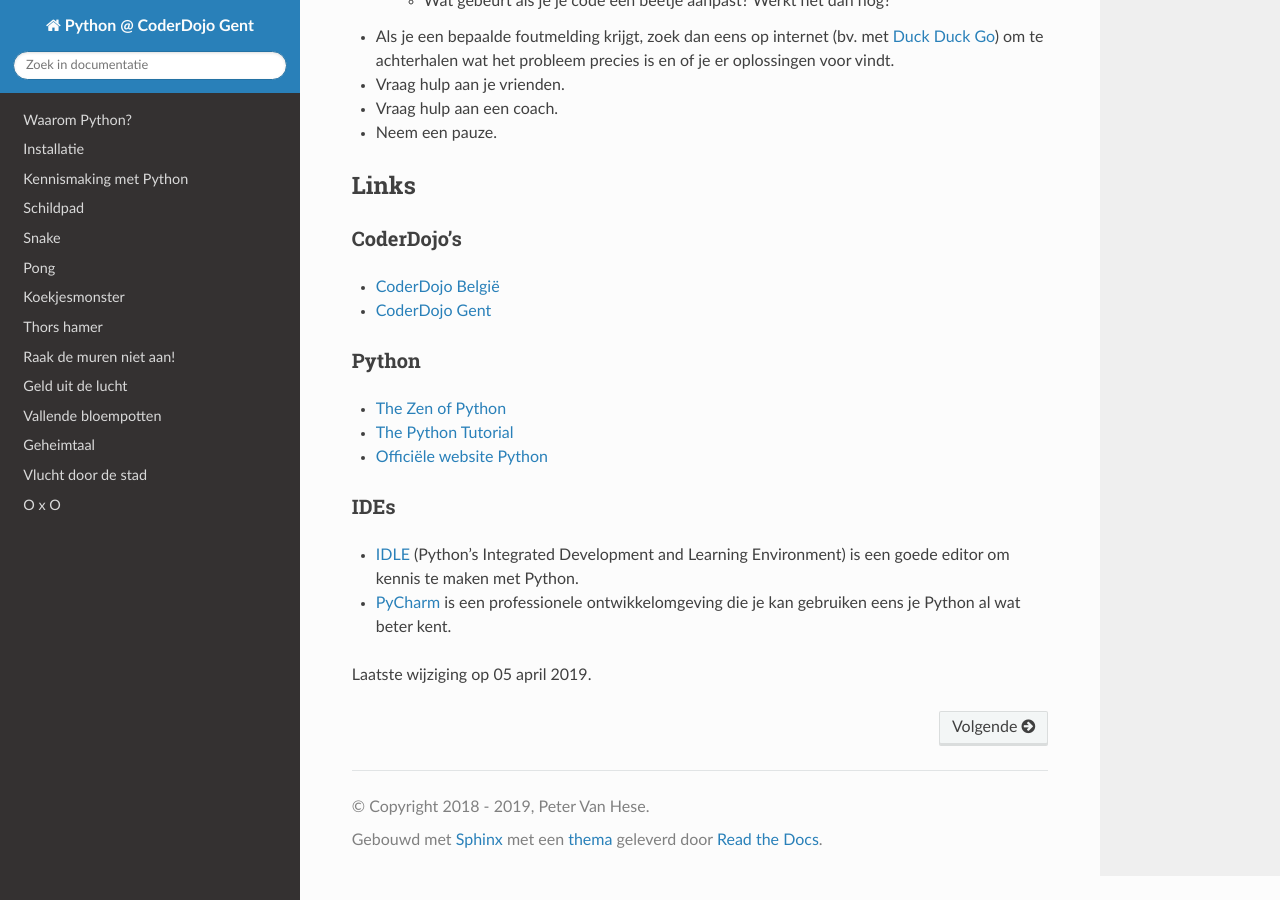
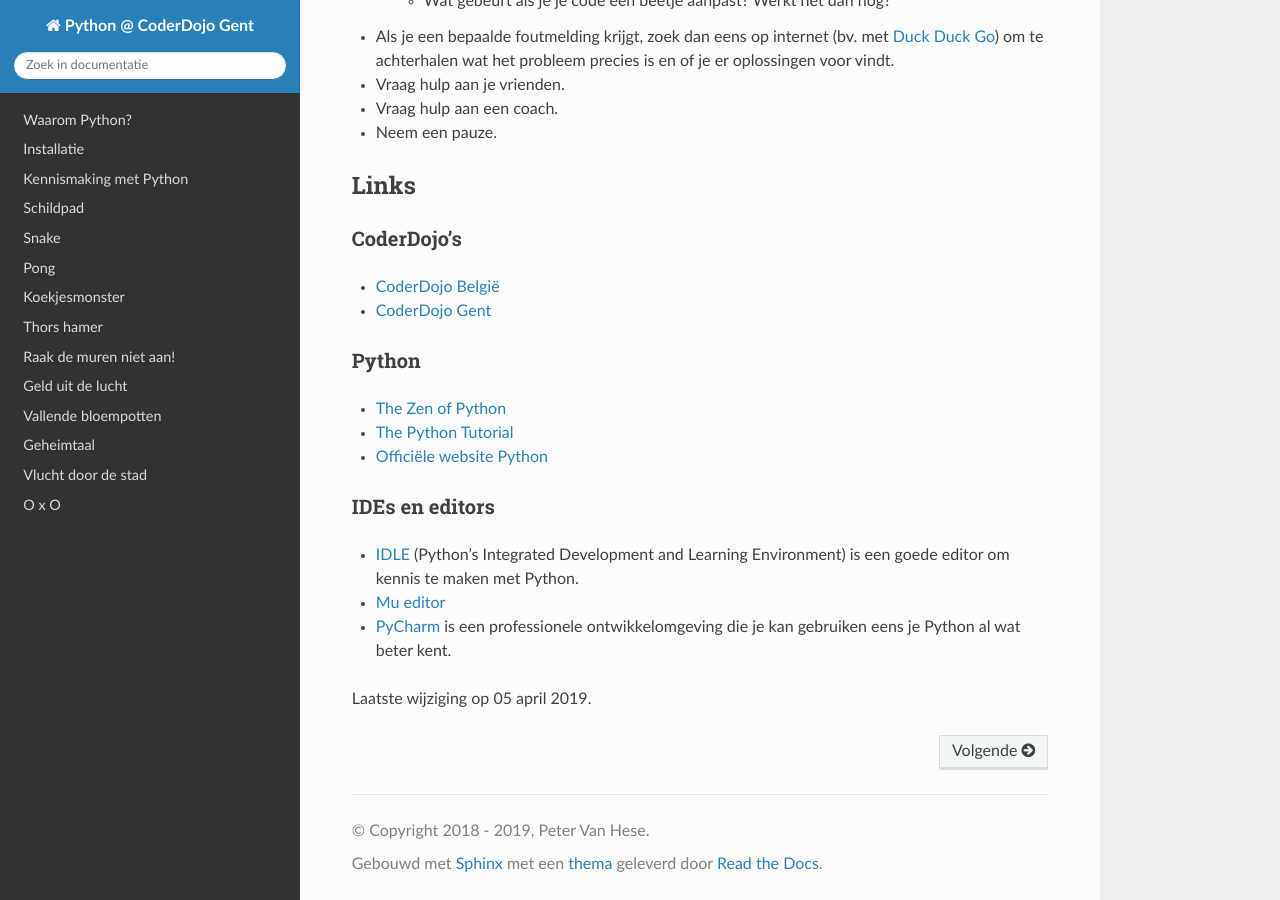
Before and after one commit to pvanhese/CoderDojoGentPython, a Sphinx documentation site: the page built from docs/index.rst, in a window 1280 px wide and 900 px high, scrolled down 1687 px. Built offline with Sphinx 7.4.7 and the Read the Docs theme 2.0.0, drawn with Linux system fonts in a browser that asks for light colours.

Commit message:
Add link to Mu editor

```diff
--- a/docs/index.rst
+++ b/docs/index.rst
@@ -173,17 +173,19 @@ Python
 .. _The Python Tutorial: https://docs.python.org/3.7/tutorial/index.html#tutorial-index
 .. _Officiële website Python: https://www.python.org/
 
-
-IDEs
-~~~~
+IDEs en editors
+~~~~~~~~~~~~~~~
 
 * `IDLE`_ (Python’s Integrated Development and Learning Environment)
   is een goede editor om kennis te maken met Python.
+
+* `Mu editor`_
 
 * `PyCharm`_ is een professionele ontwikkelomgeving die
   je kan gebruiken eens je Python al wat beter kent.
 
 .. _IDLE: https://docs.python.org/3/library/idle.html
+.. _Mu editor: https://codewith.mu/en/
 .. _PyCharm: https://www.jetbrains.com/pycharm/
 
 
```
